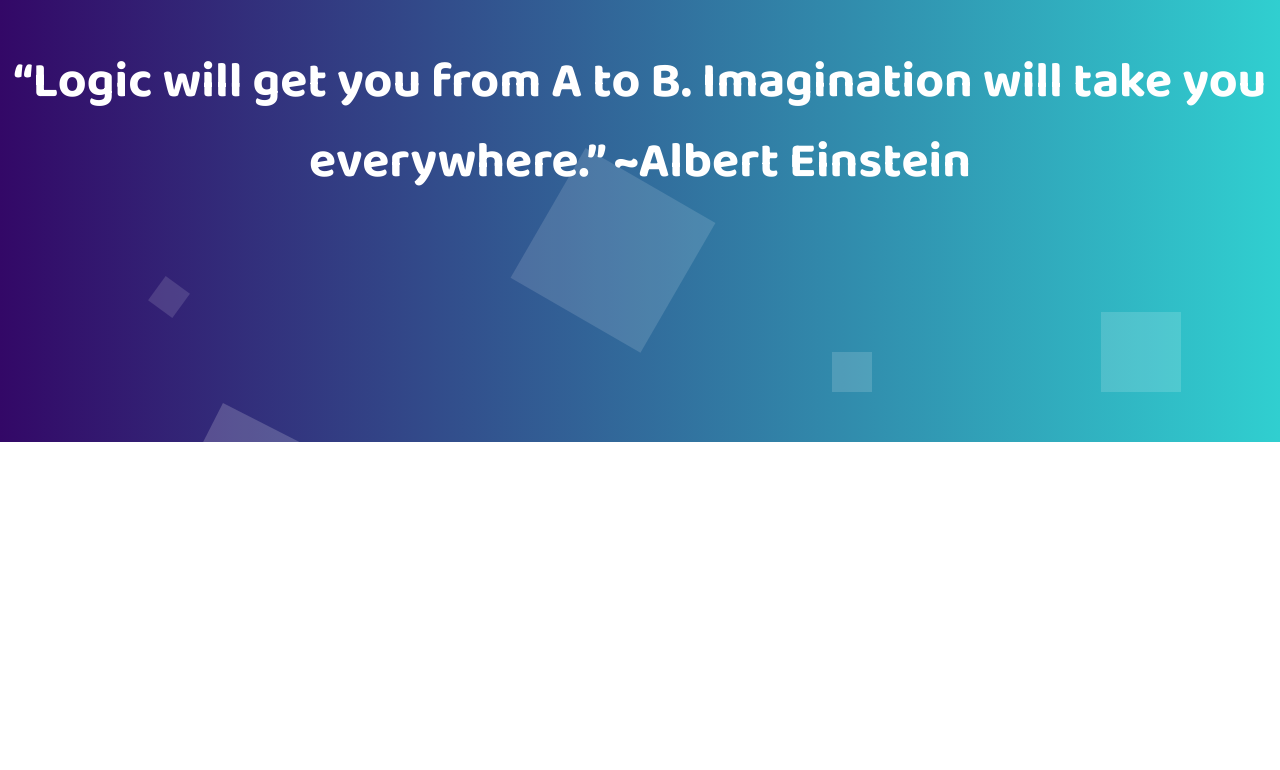
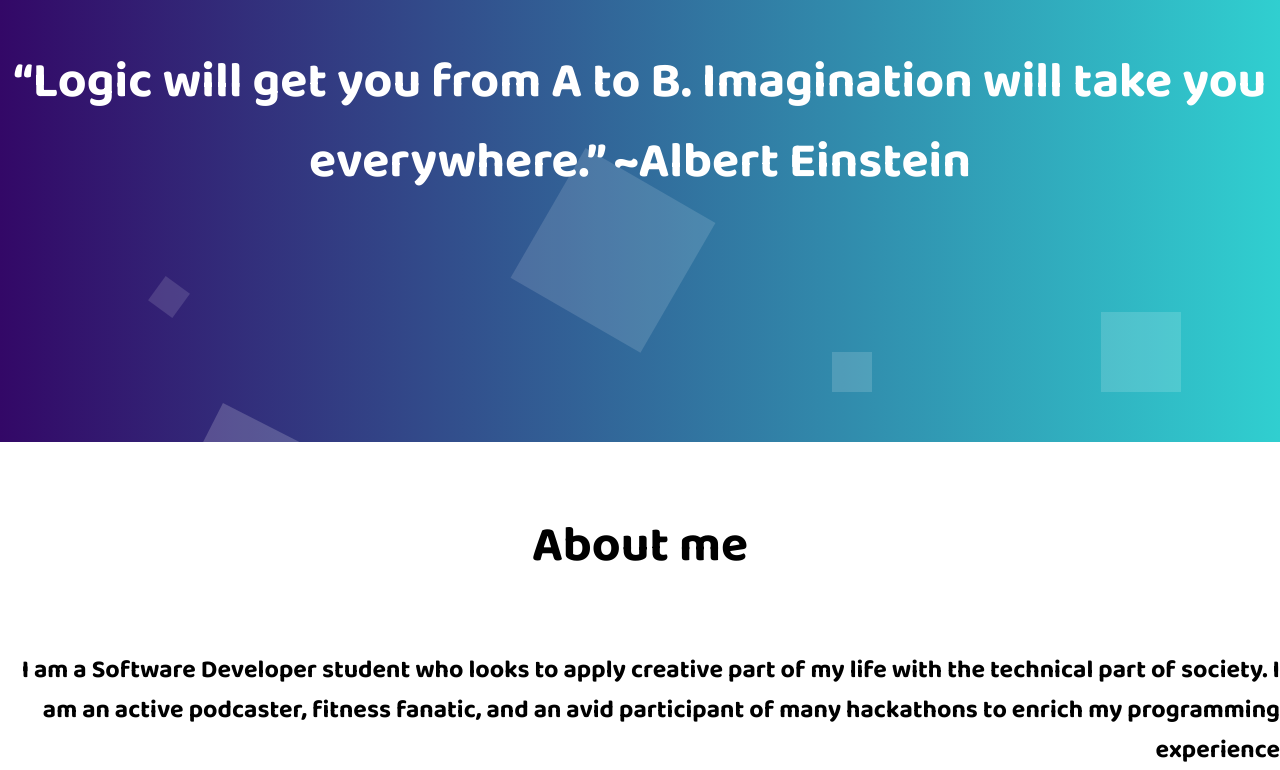
Before and after one commit to nsankacoder/nsankacoder.github.io, a plain HTML site: page index.html in a window 1280 px wide. Shown: the part 358-1128 px from the top of the page. Before the commit the page ends 800 px from the top, so only its background shows below. Drawn offline with Linux system fonts and the light colour scheme.

Commit message:
Update index.html

```diff
--- a/index.html
+++ b/index.html
@@ -40,6 +40,19 @@ body {
 	font-size: 50px;
 	margin-top: 5%;
 }
+.About h1 {
+	text-align: center;
+	color: linear-gradient(to left, #30cfd0, #330867);
+	font-size: 50px;
+	margin-top: 5%;
+}
+.About h2 {
+	text-align: Right;
+	color: linear-gradient(to left, #30cfd0, #330867);
+	font-size: 25px;
+	margin-top: 5%;
+}
+
 .animation-area {
 	background: linear-gradient(to left, #30cfd0, #330867);
 	width: 100%;
@@ -140,5 +153,9 @@ body {
 			<li></li>
 		</ul>
 	</div>
+	<div class ="About">
+		<h1>About me</h1>
+		<h2>I am a Software Developer student who looks to apply creative part of my life with the technical part of society. I am an active podcaster, fitness fanatic, and an avid participant of many hackathons to enrich my programming experience</h2>
+	</div>
 </body>
 </html>
```
